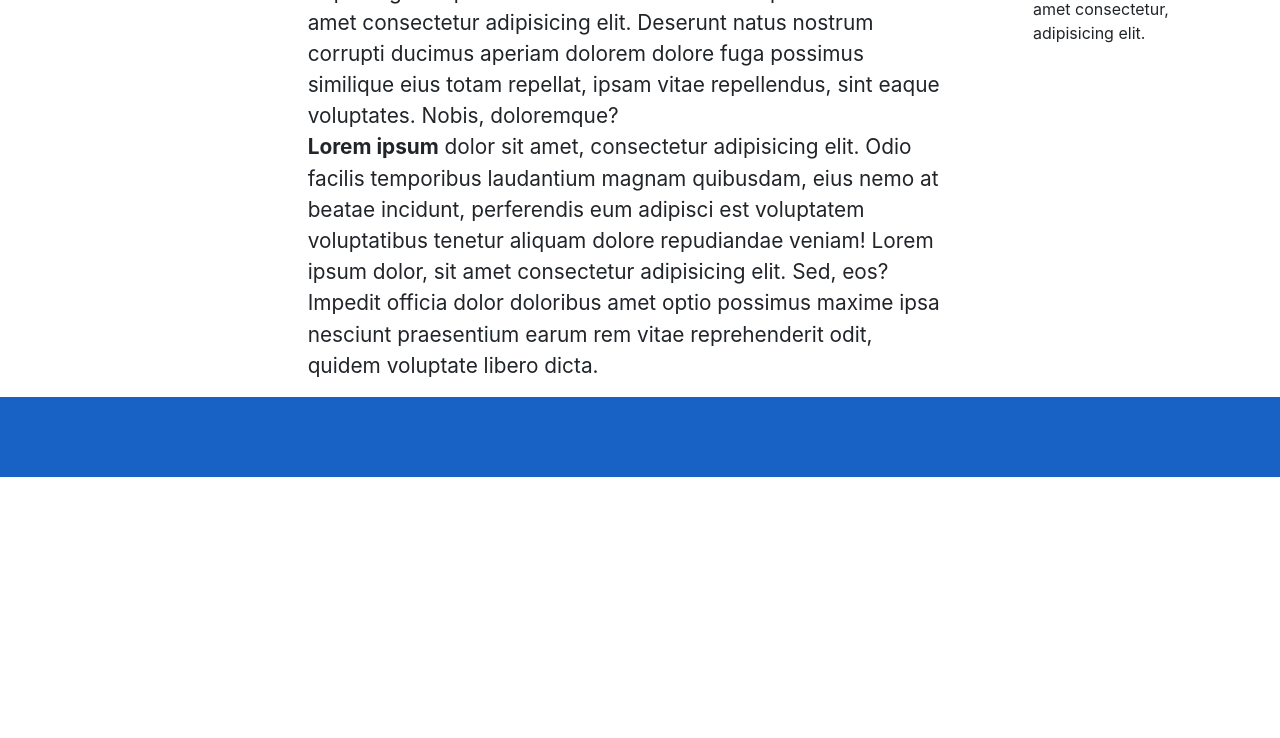
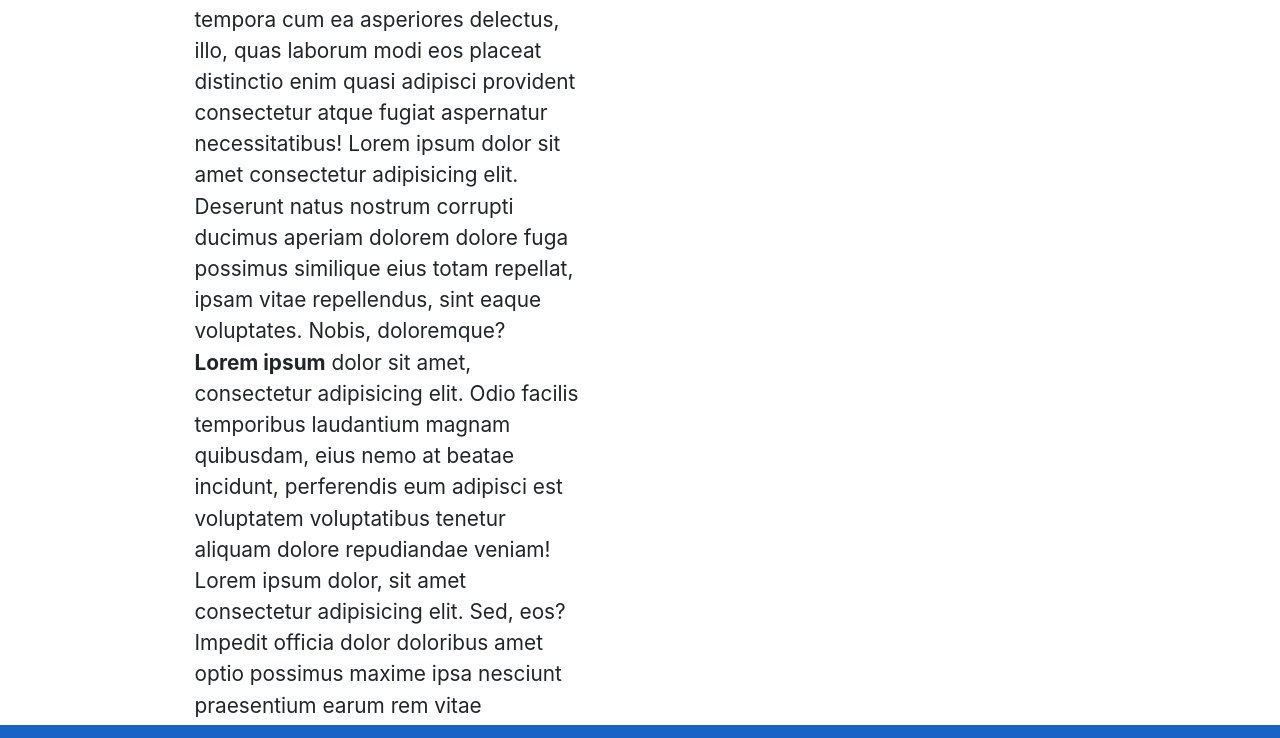
Before and after one commit to MatthewHufft/day-2, a plain HTML site: page index.html in a window 1280 px wide. Shown: the part 323-1061 px from the top of the page. Before the commit the page ends 800 px from the top, so only its background shows below. Drawn offline with nearby package versions, Linux system fonts and the light colour scheme.

Commit message:
adjusted spacing of elements

```diff
--- a/index.html
+++ b/index.html
@@ -11,7 +11,7 @@
     <h1>Hey there I have a cool site</h1>
   </header>
   <main>
-    <div class="spacer"></div>
+
     <article class="article-container">
       <h2 class="text-center">Why Designers are important!</h2>
         <p class=""><strong>Lorem ipsum</strong>, dolor sit amet consectetur adipisicing elit. Nam tempora cum ea asperiores delectus, illo, quas laborum modi eos placeat distinctio enim quasi adipisci provident consectetur atque fugiat aspernatur necessitatibus! Lorem ipsum dolor sit amet consectetur adipisicing elit. Deserunt natus nostrum corrupti ducimus aperiam dolorem dolore fuga possimus similique eius totam repellat, ipsam vitae repellendus, sint eaque voluptates. Nobis, doloremque?
--- a/style.css
+++ b/style.css
@@ -37,15 +37,17 @@ h4 {
 
 main {
   display: flex;
+  justify-content: flex-end;
 }
 
 .article-container {
   display:flex;
   flex-direction: column;
-  margin: 1em 1em 1em 10em;
+  margin: 2em 8em 1em 1em;
   padding: 0em 3em;
   font-size: 1.3em;
   border-top: 20px solid rgb(151, 189, 238);
+  width: 40vw;
 }
 
 .text-center {
@@ -55,8 +57,9 @@ main {
 .aside-container {
   margin-top: 3em;
   margin-right: 3em;
+  display:
 }
 
 .spacer {
-  width: 20vw;
+  width: 15vw;
 }
```
